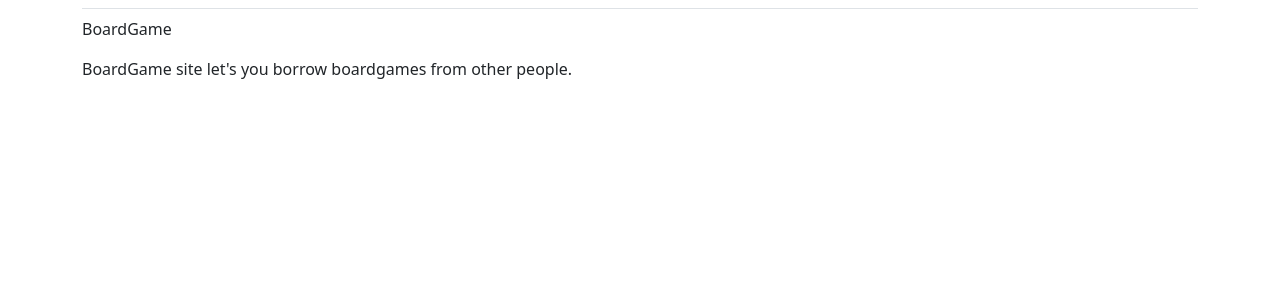
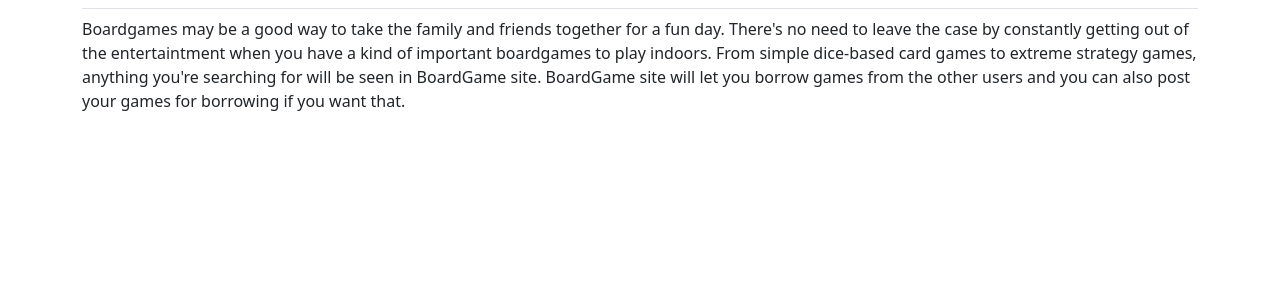
Before and after one commit to kripi-png/DjangoApplicationProgramming, a Django app: page / in a window 1280 px wide. Shown: the part 56-356 px from the top of the page. Run offline with Django 3.2, Linux system fonts and the light colour scheme; some libraries are stand-ins or nearby versions.

Commit message:
changed the message in index

```diff
--- a/board_game/templates/board_game/index.html
+++ b/board_game/templates/board_game/index.html
@@ -2,8 +2,13 @@
 
 {% block content %}
 
-<p> BoardGame </p>
 
-<p> BoardGame site let's you borrow boardgames from other people. </p>
+<p>Boardgames may be a good way to take the family and friends together for a fun day. There's no
+  need to leave the case by constantly getting out of the entertaintment when you have a kind of
+  important boardgames to play indoors. From simple dice-based card games to extreme strategy games,
+  anything you're searching for will be seen in BoardGame site.
+  BoardGame site will let you borrow games from the other users and you can also post your games for borrowing
+  if you want that.
+</p>
 
 {% endblock content %}
```
